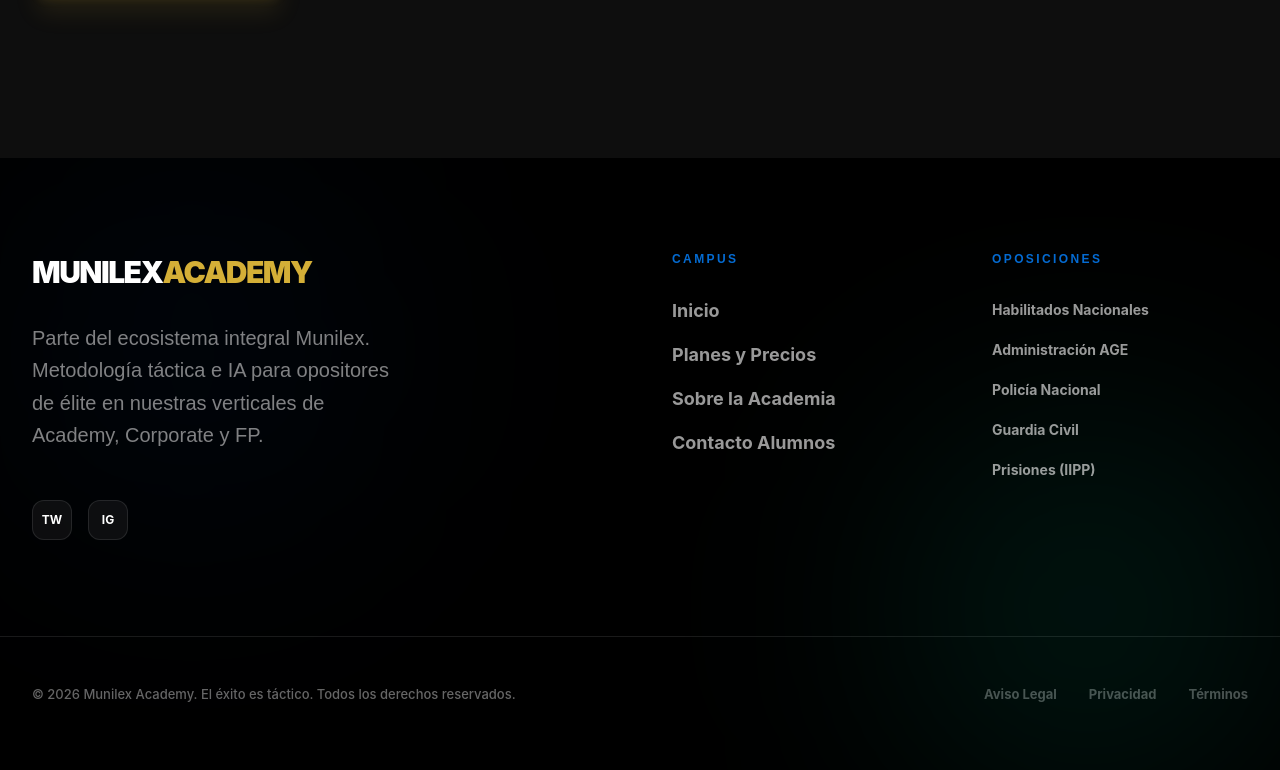
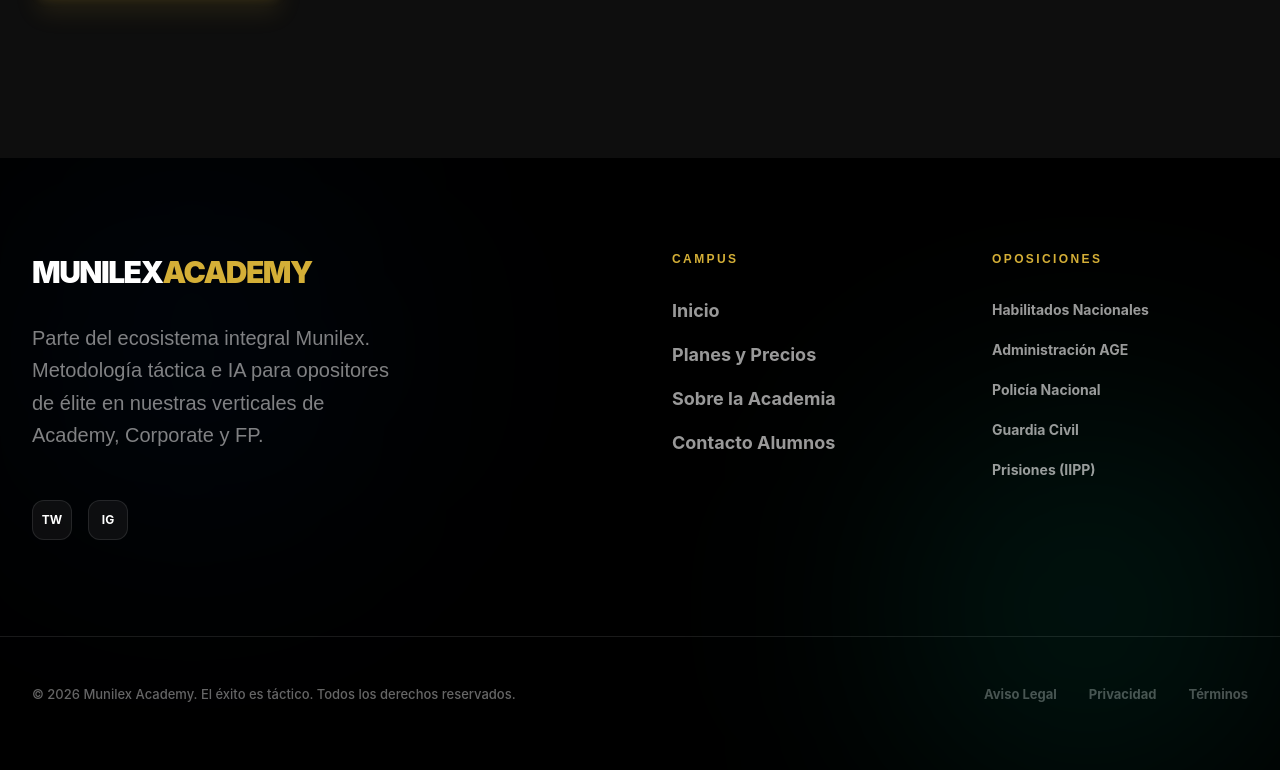
Before and after one commit to automatizacionesnunez-byte/Munilex-Academy-web, a React (Vite) app: page /academy/corporate in a window 1280 px wide. Shown: the part 2696-3466 px from the top of the page. Built offline with nearby package versions, Linux system fonts and the light colour scheme.

Commit message:
style: cambiar títulos del footer de azul a dorado en Academy

```diff
--- a/src/components/AcademyFooter.tsx
+++ b/src/components/AcademyFooter.tsx
@@ -28,7 +28,7 @@ const AcademyFooter = () => {
         </div>
 
         <div>
-          <h4 className="font-black mb-8 text-xs uppercase tracking-[0.2em] text-secondary-cyan">Campus</h4>
+          <h4 className="font-black mb-8 text-xs uppercase tracking-[0.2em] text-[#d4af37]">Campus</h4>
           <ul className="space-y-4 font-bold text-lg">
             <li><Link to="/academy" className="text-white/60 hover:text-white transition-colors">Inicio</Link></li>
             <li><Link to="/academy/precios" className="text-white/60 hover:text-white transition-colors">Planes y Precios</Link></li>
@@ -38,7 +38,7 @@ const AcademyFooter = () => {
         </div>
 
         <div>
-          <h4 className="font-black mb-8 text-xs uppercase tracking-[0.2em] text-secondary-cyan">Oposiciones</h4>
+          <h4 className="font-black mb-8 text-xs uppercase tracking-[0.2em] text-[#d4af37]">Oposiciones</h4>
           <ul className="space-y-4 font-bold">
             <li><Link to="/academy/habilitados" className="text-white/60 hover:text-white transition-colors text-sm">Habilitados Nacionales</Link></li>
             <li><Link to="/academy/age" className="text-white/60 hover:text-white transition-colors text-sm">Administración AGE</Link></li>
```
